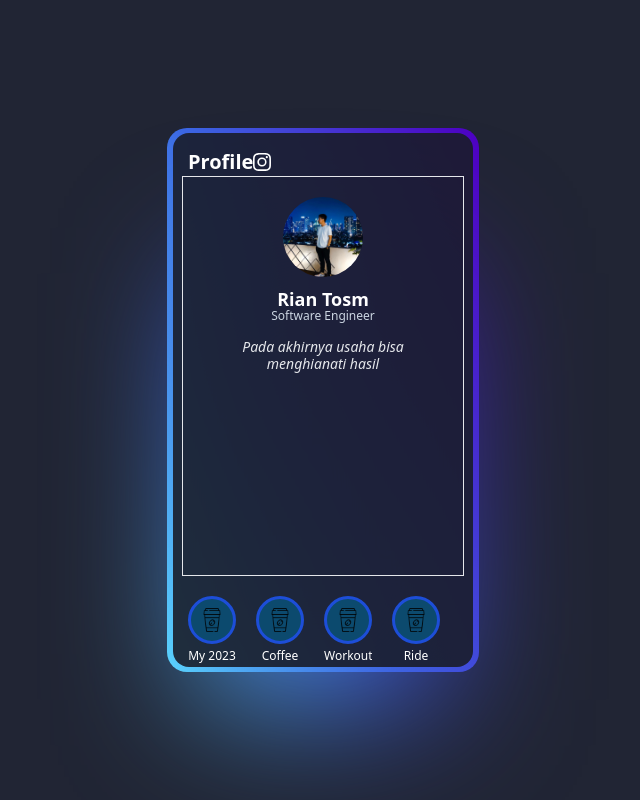
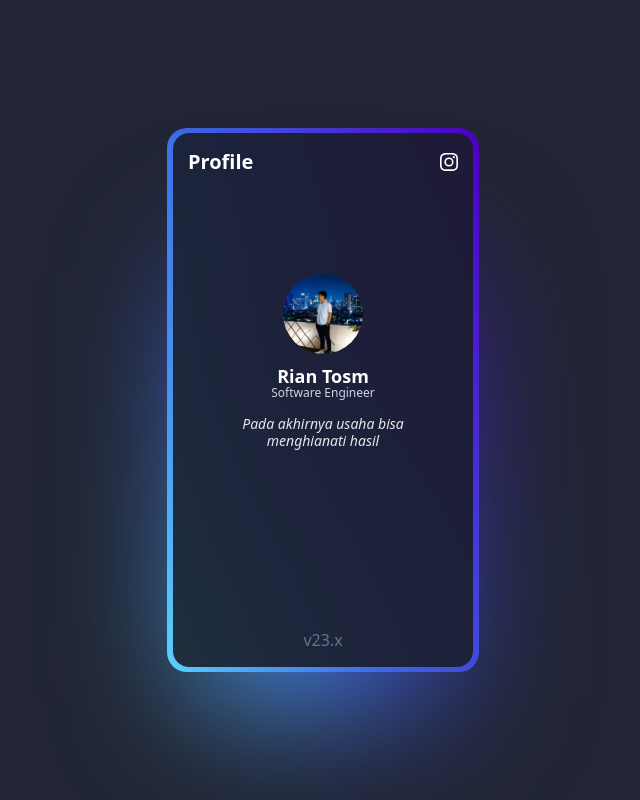
Before and after one commit to riantosm/me, a React (Vite) app: page / in a window 1280 px wide. Shown: the whole page, without its empty margins (317-957 px from the left). Built offline with nearby package versions, Linux system fonts and the light colour scheme.

Commit message:
add my life version

```diff
--- a/src/pages/ProfileCard/Section/HeaderSection/index.tsx
+++ b/src/pages/ProfileCard/Section/HeaderSection/index.tsx
@@ -6,7 +6,7 @@ export default function HeaderSection() {
   };
 
   return (
-    <div className="pt-3 px-3 flex items-center justify-between">
+    <div className="pt-3 px-3 flex items-center justify-between w-full">
       <p className="text-white text-xl font-bold">Profile</p>
       <button onClick={directToInstagram}>
         <BsInstagram className="text-white text-lg" />
--- a/src/pages/ProfileCard/Section/NameSection/index.tsx
+++ b/src/pages/ProfileCard/Section/NameSection/index.tsx
@@ -2,8 +2,8 @@ import Assets from "@/assets";
 
 export default function NameSection() {
   return (
-    <div className="border flex-grow place-self-center">
-      <div className="grid w-full h-ful mt-5">
+    <div className="flex-grow place-self-center grid items-center">
+      <div className="grid w-full h-ful -mt-20">
         <div className="place-self-center items-center grid grid-cols-3 px-5 w-full">
           <div className="text-center">
             {/* <p className="text-white font-bold text-lg">542</p>
--- /dev/null
+++ b/src/pages/ProfileCard/Section/VersionSection/index.tsx
@@ -0,0 +1,7 @@
+export default function VersionSection() {
+  return (
+    <div className="place-self-center mb-3">
+      <p className="text-gray-500">v23.x</p>
+    </div>
+  );
+}
--- a/src/pages/ProfileCard/Section/index.ts
+++ b/src/pages/ProfileCard/Section/index.ts
@@ -1,3 +1,4 @@
 export { default as HeaderSection } from "./HeaderSection";
 export { default as HighlightSection } from "./HighlightSection";
 export { default as NameSection } from "./NameSection";
+export { default as VersionSection } from "./VersionSection";
--- a/src/pages/ProfileCard/index.tsx
+++ b/src/pages/ProfileCard/index.tsx
@@ -1,5 +1,5 @@
 // import styles from "./styles.module.css";
-import { HeaderSection, HighlightSection, NameSection } from "./Section";
+import { HeaderSection, NameSection, VersionSection } from "./Section";
 import "./styles.css";
 
 export default function ProfileCard() {
@@ -8,7 +8,8 @@ export default function ProfileCard() {
       <div className="card items-start flex flex-col">
         <HeaderSection />
         <NameSection />
-        <HighlightSection />
+        {/* <HighlightSection /> */}
+        <VersionSection />
         {/* <NewHighlight /> */}
       </div>
     </div>
```
